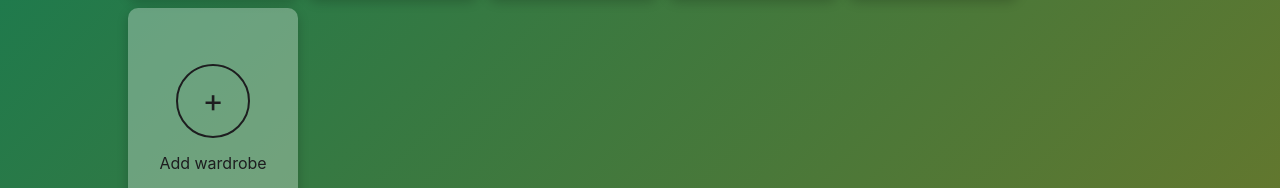
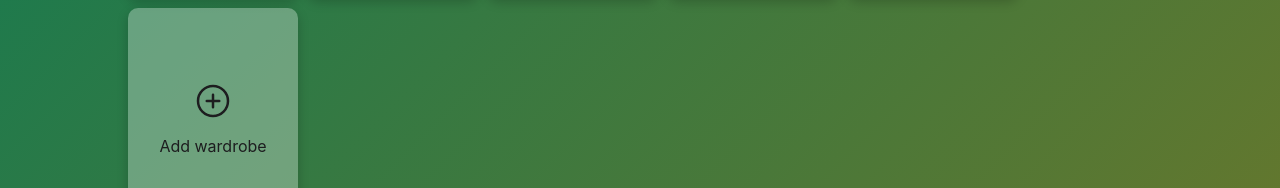
Before and after one commit to HashBukhtiar/fashionaid, a React (Create React App) app in the folder web/: page /wardrobe in a window 1280 px wide. Shown: the part 440-628 px from the top of the page. Built offline with nearby package versions, Linux system fonts and the light colour scheme; a web font is replaced by a local one.

Commit message:
update add wardrobe button styles

```diff
--- a/web/src/pages/WardrobePage.js
+++ b/web/src/pages/WardrobePage.js
@@ -1,5 +1,6 @@
 import React, { useEffect, useState } from 'react';
 import { FaHome, FaComments, FaEllipsisV, FaTrash } from 'react-icons/fa';
+import { IoAddCircleOutline } from 'react-icons/io5'; // Correct import for IoAddCircleOutline
 import { useNavigate } from 'react-router-dom';
 import '../styles/WardrobePage.css';
 import wardrobeData from '../wardrobe.json';
@@ -73,7 +74,7 @@ function WardrobePage() {
             </div>
           ))}
         <div className="WardrobePage-item WardrobePage-add-item" onClick={() => alert('Add new item')}>
-          <div className="WardrobePage-add-icon">+</div>
+          <IoAddCircleOutline className="WardrobePage-add-icon" />
           <div className="WardrobePage-add-text">Add wardrobe</div>
         </div>
       </>
--- a/web/src/styles/WardrobePage.css
+++ b/web/src/styles/WardrobePage.css
@@ -209,13 +209,8 @@ html, body {
 }
 
 .WardrobePage-add-icon {
-  font-size: 2em;
-  color: #1d1d1f;
-  border: 2px solid #1d1d1f;
-  border-radius: 50%;
-  padding: 10px;
-  width: 50px;
-  height: 50px;
+  width: 40px;
+  height: 40px;
   display: flex;
   align-items: center;
   justify-content: center;
```
